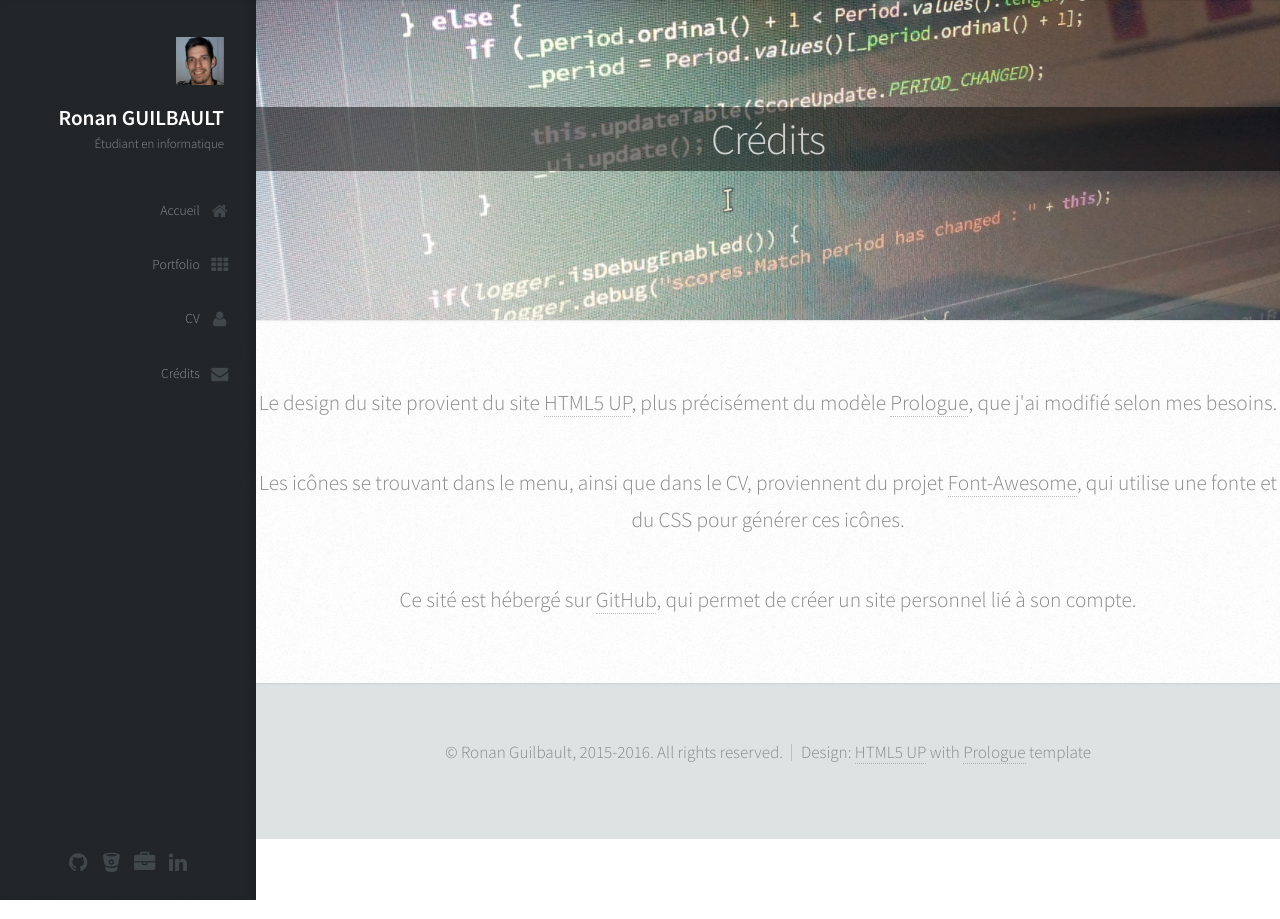
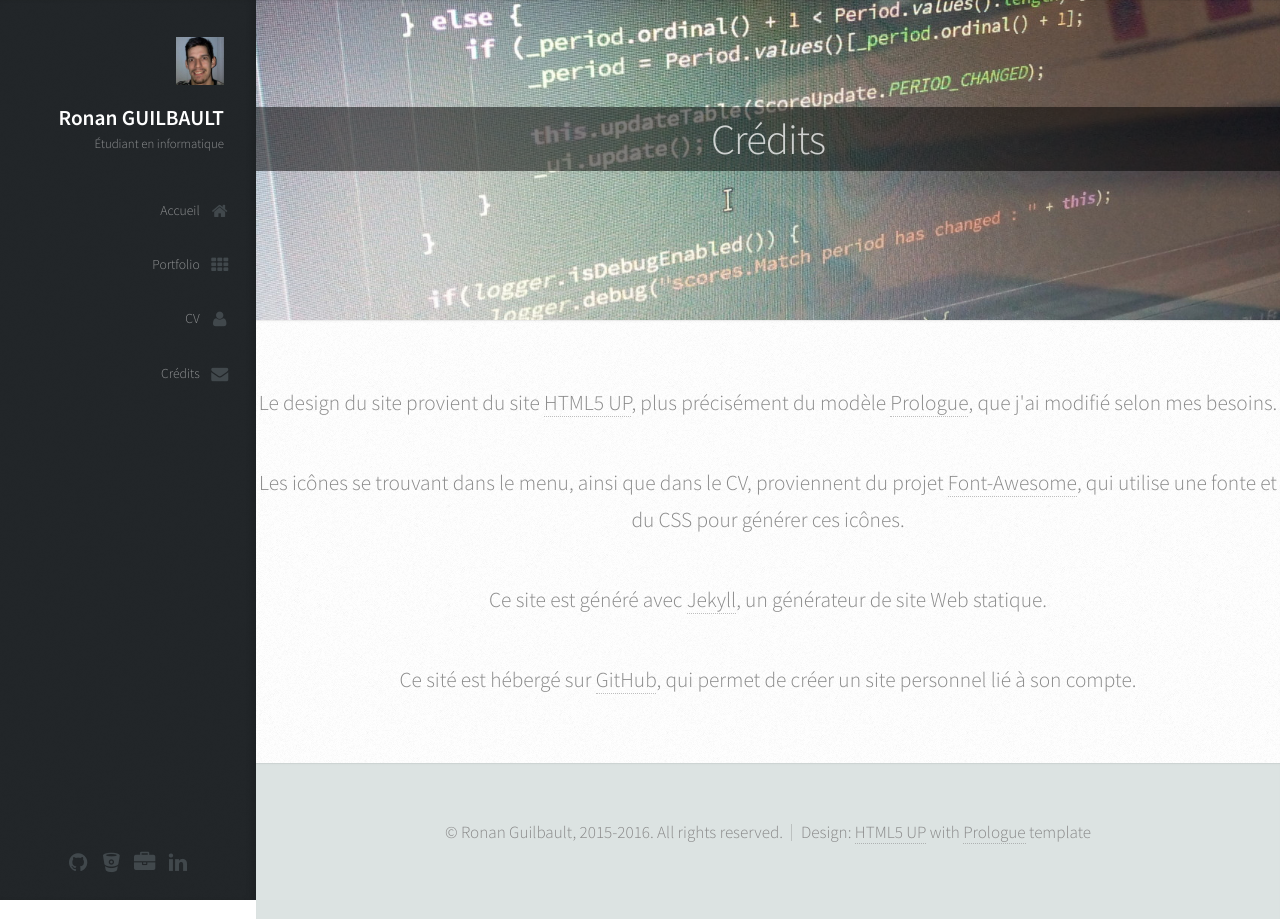
Before and after one commit to bunlanG/bunlanG.github.io, a Jekyll site: the page built from credits.html, in a window 1280 px wide. Built offline with Jekyll 4.4.1, drawn with Linux system fonts in a browser that asks for light colours.

Commit message:
Add Jekyll in credits
Signed-off-by: Ronan Guilbault <ronan.guilbault@gmail.com>

```diff
--- a/credits.html
+++ b/credits.html
@@ -13,6 +13,8 @@ textTitle: Crédits
     <a href="https://github.com/FortAwesome/Font-Awesome" target="_blank">Font-Awesome</a>, qui
     utilise une fonte et du CSS pour générer ces icônes.</p>
 
+    <p>Ce site est généré avec <a href="https://jekyllrb.com/">Jekyll</a>, un générateur de site Web statique.</p>
+
     <p>Ce sité est hébergé sur <a href="https://github.com/bunlanG/bunlanG.github.io" target="_blank">GitHub</a>,
     qui permet de créer un site personnel lié à son compte.</p>
 </section>
```
